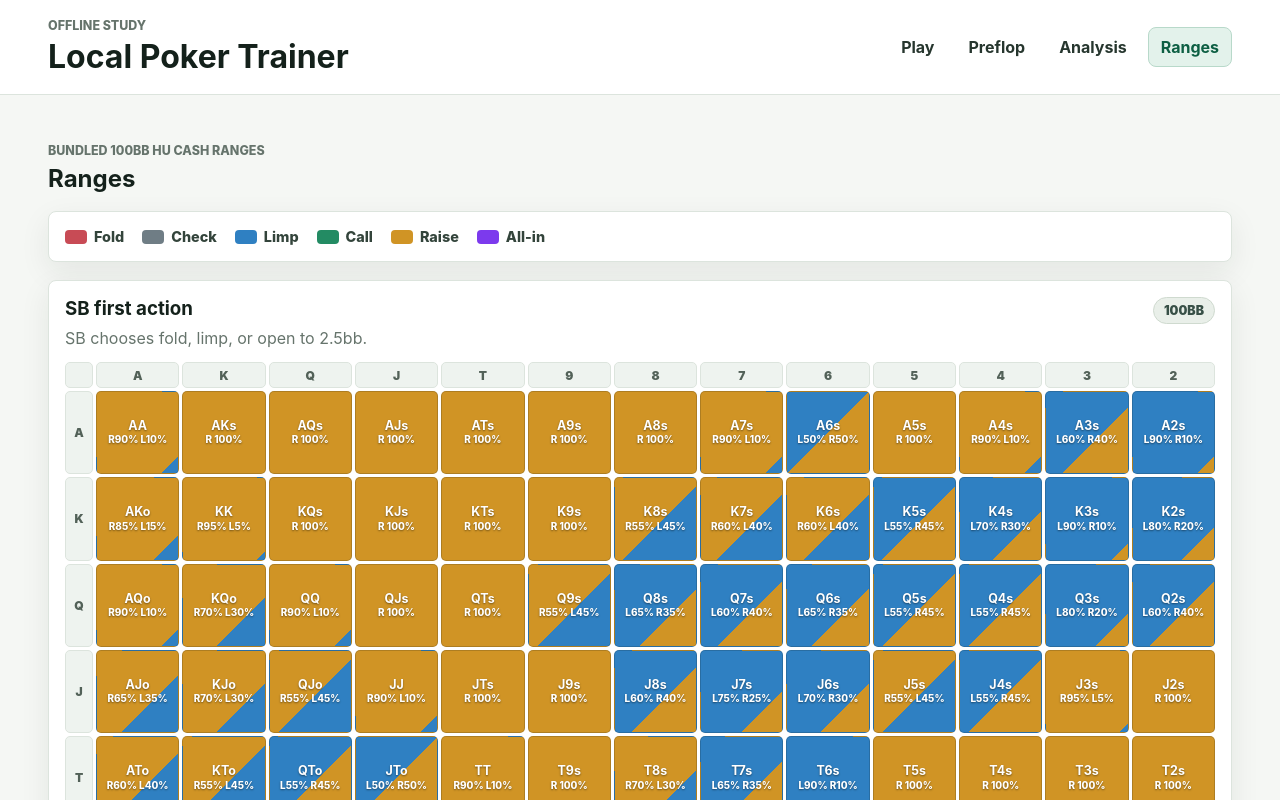
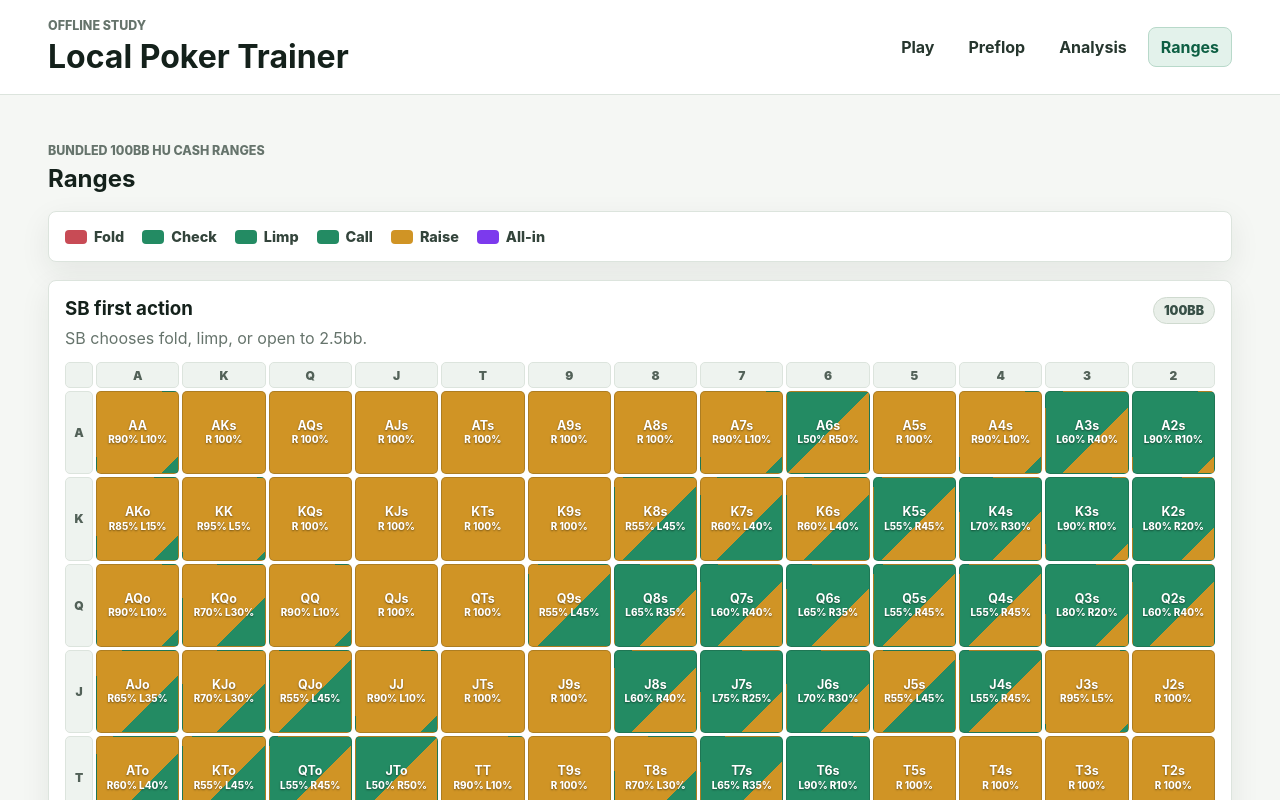
Before and after one commit to tanay924/poker-practice-tool, a React (Vite) app in the folder frontend/: page /ranges in a window 1280 px wide. Shown: the top 800 px of the page. Built offline with nearby package versions, Linux system fonts and the light colour scheme; no server answers.

Commit message:
style: unify minimum continue range color

```diff
--- a/frontend/src/preflop/rangeMatrix.ts
+++ b/frontend/src/preflop/rangeMatrix.ts
@@ -26,9 +26,9 @@ export interface RangeSpotPresentation {
 const ACTION_PRESENTATION: Record<PreflopAction, { color: string; label: string }> = {
   allin: { color: "#7c3aed", label: "All-in" },
   call: { color: "#238b63", label: "Call" },
-  check: { color: "#6f7d85", label: "Check" },
+  check: { color: "#238b63", label: "Check" },
   fold: { color: "#c84b55", label: "Fold" },
-  limp: { color: "#2f80c2", label: "Limp" },
+  limp: { color: "#238b63", label: "Limp" },
   raise: { color: "#d09425", label: "Raise" }
 };
 
```
Also changed, not shown: 1 other file (tests, documents, lock files or other folders).
